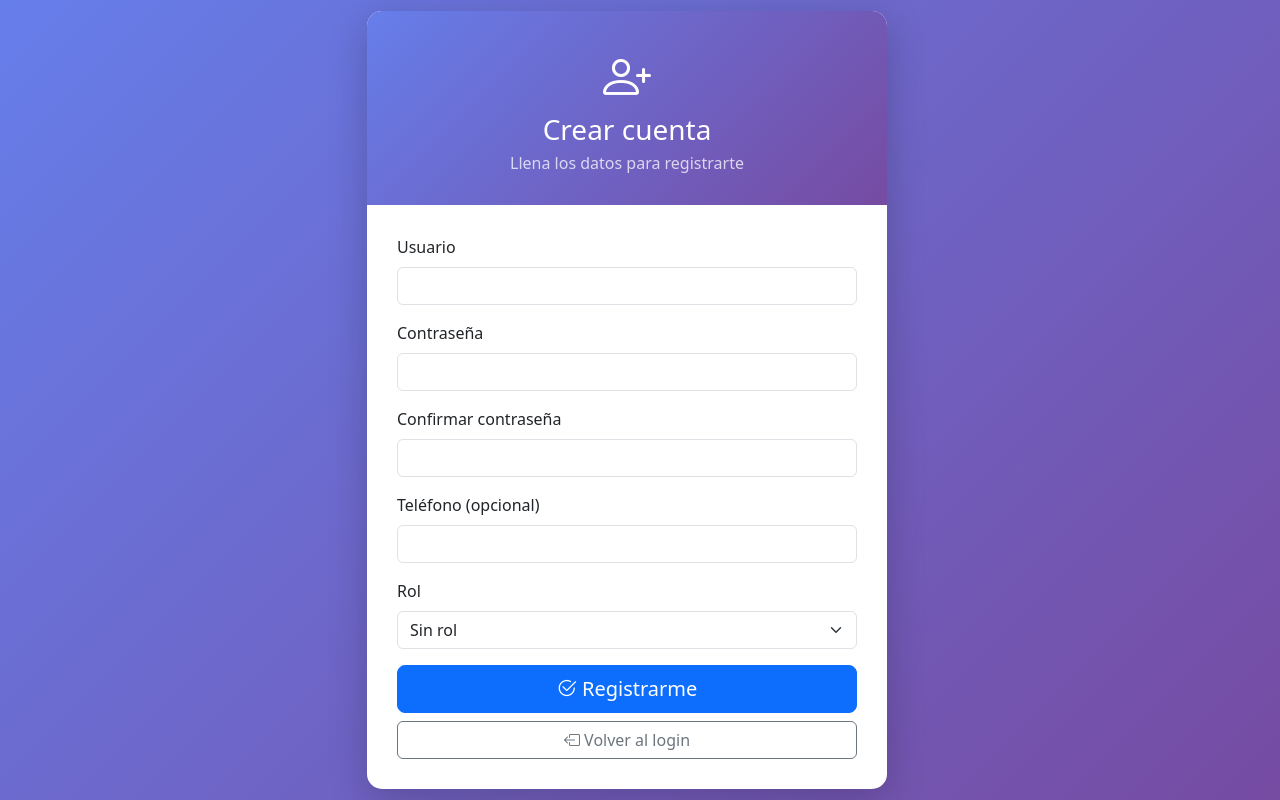
After one commit to edwin-dot54/SistemaEducativo, a Django app: page /registro/ in a window 1280 px wide. The commit adds this page. Run offline with Django 5.2, Linux system fonts and the light colour scheme.

Commit message:
agregar boton de registrar

```diff
--- /dev/null
+++ b/apps/accounts/templates/accounts/registro.html
@@ -0,0 +1,107 @@
+<!DOCTYPE html>
+<html lang="es">
+<head>
+    <meta charset="UTF-8">
+    <meta name="viewport" content="width=device-width, initial-scale=1.0">
+    <title>Registro - Sistema Escolar</title>
+    <link href="https://cdn.jsdelivr.net/npm/bootstrap@5.3.0/dist/css/bootstrap.min.css" rel="stylesheet">
+    <link rel="stylesheet" href="https://cdn.jsdelivr.net/npm/bootstrap-icons@1.10.0/font/bootstrap-icons.css">
+    <style>
+        body {
+            background: linear-gradient(135deg, #667eea 0%, #764ba2 100%);
+            min-height: 100vh;
+            display: flex;
+            align-items: center;
+            justify-content: center;
+        }
+        .register-card {
+            background: white;
+            border-radius: 15px;
+            box-shadow: 0 10px 40px rgba(0,0,0,0.2);
+            overflow: hidden;
+            max-width: 520px;
+            width: 100%;
+        }
+        .register-header {
+            background: linear-gradient(135deg, #667eea 0%, #764ba2 100%);
+            color: white;
+            padding: 30px;
+            text-align: center;
+        }
+        .register-body {
+            padding: 30px;
+        }
+    </style>
+</head>
+<body>
+    <div class="container">
+        <div class="row justify-content-center">
+            <div class="col-md-8 col-lg-6">
+                <div class="register-card">
+                    <div class="register-header">
+                        <i class="bi bi-person-plus brand-icon" style="font-size: 3rem;"></i>
+                        <h3 class="mb-1">Crear cuenta</h3>
+                        <p class="mb-0 opacity-75">Llena los datos para registrarte</p>
+                    </div>
+
+                    <div class="register-body">
+                        {% if messages %}
+                            {% for message in messages %}
+                                <div class="alert alert-{{ message.tags }} alert-dismissible fade show" role="alert">
+                                    {{ message }}
+                                    <button type="button" class="btn-close" data-bs-dismiss="alert"></button>
+                                </div>
+                            {% endfor %}
+                        {% endif %}
+
+                        <form method="post">
+                            {% csrf_token %}
+
+                            <div class="mb-3">
+                                <label for="id_username" class="form-label">Usuario</label>
+                                <input type="text" name="username" id="id_username" class="form-control" required>
+                            </div>
+
+                            <div class="mb-3">
+                                <label for="id_password" class="form-label">Contraseña</label>
+                                <input type="password" name="password" id="id_password" class="form-control" required>
+                            </div>
+
+                            <div class="mb-3">
+                                <label for="id_confirm_password" class="form-label">Confirmar contraseña</label>
+                                <input type="password" name="confirm_password" id="id_confirm_password" class="form-control" required>
+                            </div>
+
+                            <div class="mb-3">
+                                <label for="id_telefono" class="form-label">Teléfono (opcional)</label>
+                                <input type="text" name="telefono" id="id_telefono" class="form-control">
+                            </div>
+
+                            <div class="mb-3">
+                                <label for="id_id_rol" class="form-label">Rol</label>
+                                <select name="id_rol" id="id_id_rol" class="form-select">
+                                    <option value="">Sin rol</option>
+                                    {% for r in roles %}
+                                        <option value="{{ r.id }}">{{ r.nombre_rol }}</option>
+                                    {% endfor %}
+                                </select>
+                            </div>
+
+                            <div class="d-grid gap-2">
+                                <button type="submit" class="btn btn-primary btn-lg">
+                                    <i class="bi bi-check2-circle"></i> Registrarme
+                                </button>
+                                <a href="{% url 'login' %}" class="btn btn-outline-secondary">
+                                    <i class="bi bi-box-arrow-left"></i> Volver al login
+                                </a>
+                            </div>
+                        </form>
+                    </div>
+                </div>
+            </div>
+        </div>
+    </div>
+
+    <script src="https://cdn.jsdelivr.net/npm/bootstrap@5.3.0/dist/js/bootstrap.bundle.min.js"></script>
+</body>
+</html>
--- a/apps/accounts/urls.py
+++ b/apps/accounts/urls.py
@@ -7,8 +7,10 @@ urlpatterns = [
     path('login/', views.login_view, name='login'),
     path('logout/', views.logout_view, name='logout'),
     path('dashboard/', views.dashboard, name='dashboard'),
+    path('registro/', views.registro_view, name='registro'),
 
     # ================= USUARIOS =================
+
     path('usuario/', views.usuario_list, name='usuario_list'),
     path('usuario/<int:pk>/', views.usuario_detail, name='usuario_detail'),
     path('usuario/create/', views.usuario_create, name='usuario_create'),
--- a/apps/accounts/views.py
+++ b/apps/accounts/views.py
@@ -50,6 +50,43 @@ def logout_view(request):
     request.session.flush()
     messages.success(request, 'Sesión cerrada correctamente')
     return redirect('login')
+
+
+def registro_view(request):
+    """Crea un nuevo usuario (registro simple)."""
+    if request.method == 'POST':
+        username = request.POST.get('username')
+        password = request.POST.get('password')
+        confirm_password = request.POST.get('confirm_password')
+        telefono = request.POST.get('telefono')
+        id_rol_id = request.POST.get('id_rol')
+
+        if not username or not password or not confirm_password:
+            messages.error(request, 'Completa todos los campos requeridos')
+            return redirect('registro')
+
+        if password != confirm_password:
+            messages.error(request, 'Las contraseñas no coinciden')
+            return redirect('registro')
+
+        if Usuario.objects.filter(username=username).exists():
+            messages.error(request, 'El nombre de usuario ya existe')
+            return redirect('registro')
+
+        usuario = Usuario.objects.create(
+            username=username,
+            password=make_password(password),
+            telefono=telefono or '',
+            estado='activo',
+            id_rol_id=id_rol_id if id_rol_id else None,
+        )
+
+        messages.success(request, f'Usuario creado: {usuario.username}')
+        return redirect('login')
+
+    roles = Rol.objects.all().order_by('nombre_rol')
+    return render(request, 'accounts/registro.html', {'roles': roles})
+
 
 
 def requerido_login(view_func):
```
Also changed, not shown: apps/accounts/templates/accounts/login.html (+8 -0 lines).
